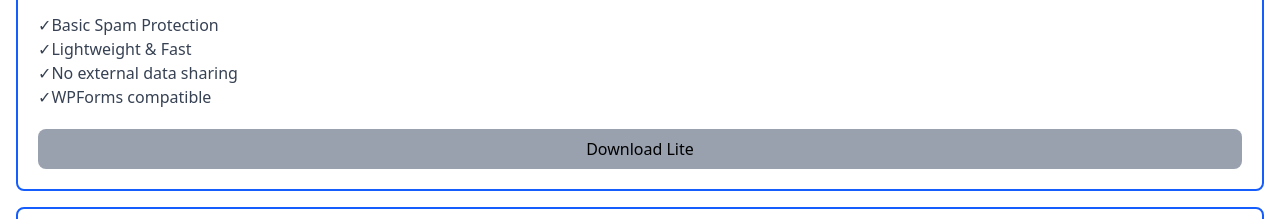
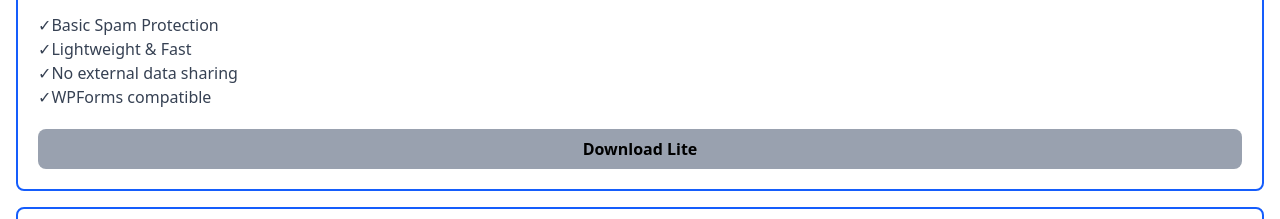
Before and after one commit to dariusjackony/Goldsmith-Software, a React (Vite) app: page /wpenglish in a window 1280 px wide. Shown: the part 1201-1420 px from the top of the page. Built offline with nearby package versions, Linux system fonts and the light colour scheme.

Commit message:
Update:..

```diff
--- a/src/components/Products/WpEnglish/PricingCards.jsx
+++ b/src/components/Products/WpEnglish/PricingCards.jsx
@@ -21,7 +21,7 @@ export default function PricingCards() {
                     ))}
                 </div>
                 <button
-                 className="bg-gray-400 w-full mt-5 p-2 rounded-lg"
+                 className="bg-gray-400 w-full mt-5 p-2 rounded-lg font-semibold"
                 >
                  Download Lite
                 </button>
```
